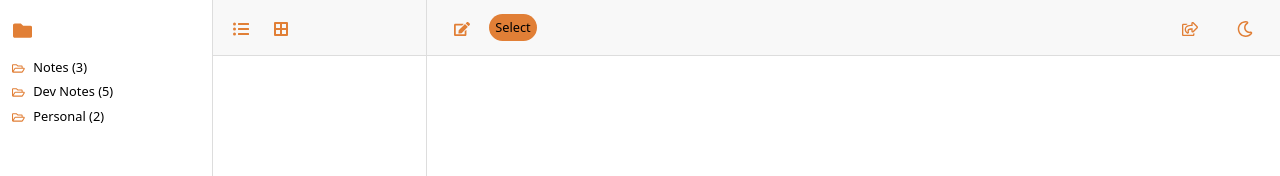
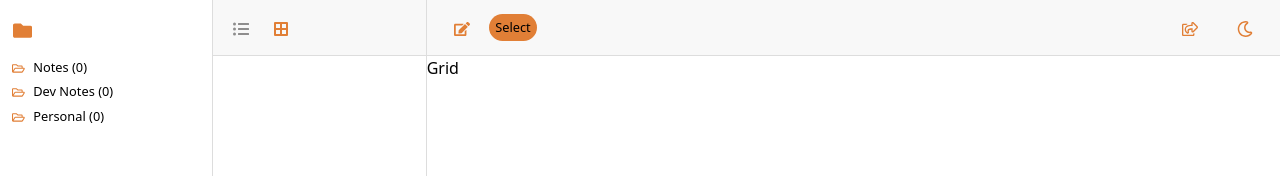
Before and after one commit to guestDI/mac-notes-electron, a React (Vite) app: page / in a window 1280 px wide. Both pictures are taken after a click on the button 241 px from the left and 27 px from the top of the page. Shown: the top 176 px of the page. Built offline with nearby package versions, Linux system fonts and the light colour scheme.

Commit message:
added add view toggle

```diff
--- a/src/App.css
+++ b/src/App.css
@@ -53,6 +53,10 @@ body {
 
 .folder-group {
   list-style-type: none;
+}
+
+.secondary > svg {
+  color: #8e8d8d;
 }
 
 .sidebar {
--- a/src/App.jsx
+++ b/src/App.jsx
@@ -8,6 +8,7 @@ import { FaPlusCircle } from "react-icons/fa";
 import NoteItem from './components/noteItem/noteItem.jsx';
 import { NotesContext } from './context/NotesContext.jsx';
 import Modal from './components/modal/modal.jsx';
+import { AppContext } from './context/AppContext.jsx';
 
 function App() {
   const [isModalOpen, setIsModalOpen] = useState(false);
@@ -26,9 +27,18 @@ function App() {
     updateNote,
     setActiveNoteById,
     getActiveNoteContent,
-    addFolder
+    addFolder,
+    activeFolder,
+    setActiveFolderById,
     // getActiveNoteDrawing,
   } = use(NotesContext);
+
+  const {
+    view,
+    toggleView
+  } = use(AppContext);
+
+  console.log('aa',view)
 
   // Load notes from localStorage on startup
   useEffect(() => {
@@ -86,24 +96,26 @@ function App() {
   }, [darkMode]) ;
 
   const handleNoteClick = (id) => {
-    const note = notes.find((note) => note.id === id);
     setActiveNoteById(id);
-    setNoteContent(note.content);
+    // setNoteContent(note.content);
   };
 
-  const handleShare = () => {
+  const handleFolderClick = (id) => {
+    setActiveFolderById(id)
+  };
+
+  const handleShare = useCallback(() => {
     // Use the exposed Electron API to trigger the sharing menu
     if (window.electron) {
       window.electron.showShareMenu();
     } else {
       alert('Sharing is not supported in this environment.');
     }
-  };
+  }, []) ;
 
   const handleAddFolder = useCallback((name) => {
     addFolder(name)
   }, [addFolder])
-
 
   return (
     <>
@@ -118,7 +130,8 @@ function App() {
               <div>
                 <ul className="list-group folder-group mt-3">
                   {folders.map((folder) => (
-                    <Folder key={folder.id} folder={folder} darkMode={darkMode} />
+                    <Folder key={folder.id} folder={folder} isActive={folder.id === activeFolder}
+                            darkMode={darkMode} handleFolderClick={handleFolderClick}/>
                   ))}
                 </ul>
               </div>
@@ -132,10 +145,10 @@ function App() {
           <div className={`col-md-2 sidebar px-0 ${darkMode ? 'dark-mode' : ''}`}>
             <header className={`header ${darkMode ? 'dark-mode' : ''}`}>
               <div className="flex-row">
-                <button className="btn header-button">
+                <button className={`btn header-button ${view === 'grid' ? 'secondary' : ''}`} onClick={toggleView}>
                   <FaListUl />
                 </button>
-                <button className="btn header-button">
+                <button className={`btn header-button ${view === 'list' ? 'secondary' : ''}`} onClick={toggleView}>
                   <FaBorderAll />
                 </button>
               </div>
@@ -151,6 +164,8 @@ function App() {
           {/* Main Content */}
           <div className="col-md-8 px-0">
             <Header addNewNote={addNote} shareNote={handleShare} toggleDarkMode={toggleDarkMode} darkMode={darkMode} />
+            {view === 'list' ?
+            <>
               {activeNote ? (
                 <textarea
                   className={`form-control mt-3 shadow-none ${darkMode ? 'dark-mode' : ''}`}
@@ -166,6 +181,10 @@ function App() {
                   className={`text-center mt-5 ${darkMode ? 'dark-mode' : ''}`}
                 ></div>
               )}
+            </> : <div>
+                Grid
+              </div>
+            }
           </div>
         </div>
 
--- a/src/components/folder/folder.css
+++ b/src/components/folder/folder.css
@@ -9,6 +9,17 @@
     margin-right: 0.4em;
 }
 
+.list-folder-item.active, .dark-mode.list-folder-item.active {
+    background: var(--main-color);
+    color: #fff;
+    padding: 0.2em 0.4em;
+    border-radius: 0.5em;
+}
+
+.list-folder-item.active > svg {
+    color: #fff;
+}
+
 .dark-mode .list-folder-item {
     background-color: #1e1e1e;
     color: #ffffff;
--- a/src/components/folder/folder.jsx
+++ b/src/components/folder/folder.jsx
@@ -2,11 +2,18 @@ import PropTypes from 'prop-types';
 import { FaRegFolderOpen } from 'react-icons/fa';
 import './folder.css';
 
-const Folder = ({folder, darkMode}) => {
+const Folder = ({folder, darkMode, isActive, handleFolderClick}) => {
+  const handleClick = () => {
+    handleFolderClick(folder.id)
+  }
+
   return (
     <li
       key={folder.id}
-      className={`list-folder-item ${darkMode ? 'dark-mode' : ''}`}
+      className={`list-folder-item ${
+        isActive ? 'active' : ''
+      } ${darkMode ? 'dark-mode' : ''}`}
+      onClick={handleClick}
     >
       <FaRegFolderOpen /> {folder.name} ({folder.count})
     </li>
@@ -19,7 +26,9 @@ Folder.propTypes = {
     name: PropTypes.string.isRequired,
     count: PropTypes.number,
   }).isRequired,
-  darkMode: PropTypes.bool.isRequired
+  darkMode: PropTypes.bool.isRequired,
+  isActive: PropTypes.bool.isRequired,
+  handleFolderClick: PropTypes.func.isRequired
 };
 
 export default Folder
--- a/src/components/noteItem/noteItem.css
+++ b/src/components/noteItem/noteItem.css
@@ -1,12 +1,17 @@
 .note-item {
     padding: 0.5em;
-    margin-bottom: 0.5em;
+    margin-bottom: 0.7em;
     border-radius: 0.5em;
     font-size: 0.8em;
 }
 
 .note-item.active {
-    background: var(--main-color-light);
+    background: var(--main-color);
+    color: #fff;
+}
+
+.note-item.active > .delete-btn > svg {
+    color: #fff;
 }
 
 .delete-btn > svg {
--- a/src/context/AppContext.jsx
+++ b/src/context/AppContext.jsx
@@ -1,10 +1,11 @@
 import { createContext, useEffect, useState } from 'react';
 
-const AppContext = createContext([]);
+const AppContext = createContext(null);
 
 // eslint-disable-next-line react/prop-types
 const AppProvider = ({ children }) => {
   const [darkMode, setDarkMode] = useState(false);
+  const [view, setView] = useState('list');
 
   useEffect(() => {
     const isDarkMode = JSON.parse(localStorage.getItem('isDarkMode')) || false;
@@ -15,10 +16,16 @@ const AppProvider = ({ children }) => {
     setDarkMode((prevState) => !prevState)
   }
 
+  const toggleView = () => {
+    setView((prevState) => prevState === 'list' ? 'grid' : 'list')
+  }
+
   return (
     <AppContext value={{
       darkMode,
-      toggleDarkMode
+      view,
+      toggleDarkMode,
+      toggleView
     }}>
       {children}
     </AppContext>
--- a/src/context/NotesContext.jsx
+++ b/src/context/NotesContext.jsx
@@ -2,17 +2,18 @@ import { createContext, useState, useEffect } from 'react';
 import { v4 } from 'uuid';
 
 const mockedFolders = [
-  { id: 1, name: 'Notes', count: 3 },
-  { id: 2, name: 'Dev Notes', count: 5 },
-  { id: 3, name: 'Personal', count: 2 },
+  { id: 1, name: 'Notes', count: 0 },
+  { id: 2, name: 'Dev Notes', count: 0 },
+  { id: 3, name: 'Personal', count: 0 },
 ];
 
-const NotesContext = createContext([]);
+const NotesContext = createContext(null);
 
 // eslint-disable-next-line react/prop-types
 const NotesProvider = ({ children }) => {
   const [notes, setNotes] = useState([]);
   const [activeNote, setActiveNote] = useState(null);
+  const [activeFolder, setActiveFolder] = useState(null);
   const [folders, setFolders] = useState(mockedFolders);
 
   // Load notes from localStorage on startup
@@ -80,6 +81,16 @@ const NotesProvider = ({ children }) => {
       count: 0
     }
     setFolders((prevState) => [...prevState, newFolder])
+    setActiveFolder(newFolder.id)
+  }
+
+  const setActiveFolderById = (id) => {
+    const folder = folders.find((folder) => folder.id === id);
+    setActiveFolder(folder ? id : null);
+  };
+
+  const getNotesInFolder = (id) => {
+
   }
 
   return (
@@ -94,7 +105,9 @@ const NotesProvider = ({ children }) => {
         setActiveNoteById,
         getActiveNoteContent,
         getActiveNoteDrawing,
-        addFolder
+        addFolder,
+        setActiveFolderById,
+        activeFolder
       }}
     >
       {children}
```
Lines whose indentation alone changed are shown as unchanged.
